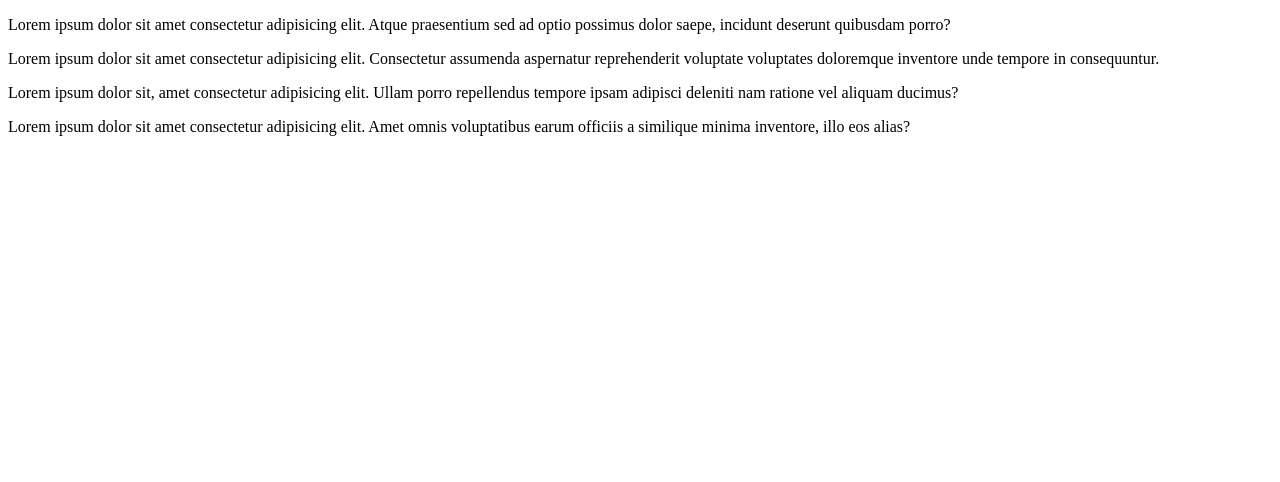
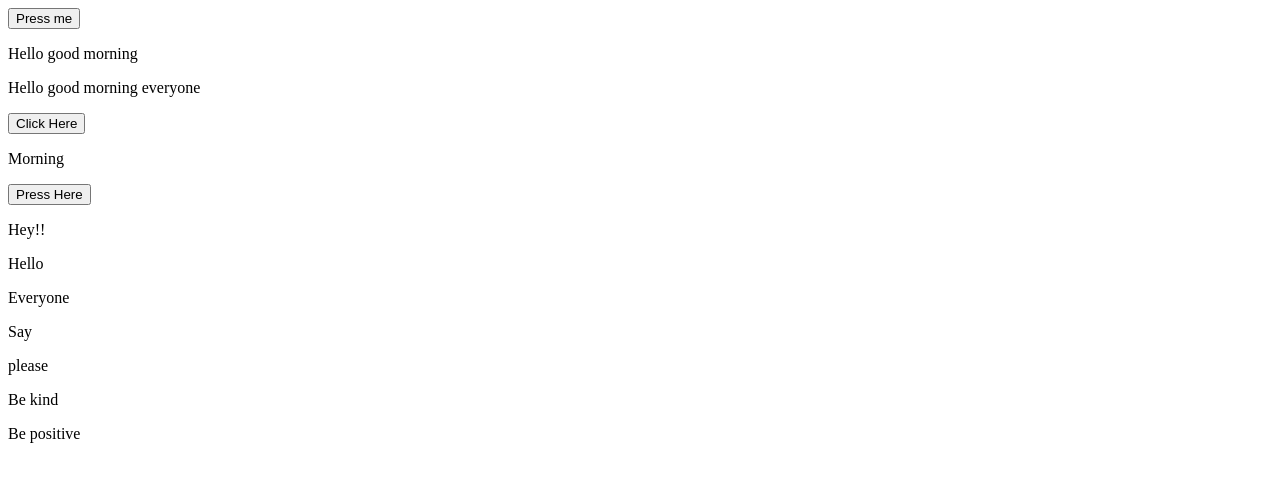
Before and after one commit to Keerthisgr/Frontend-Languages, a plain HTML site: page newOne.html in a window 1280 px wide. Drawn offline with Linux system fonts and the light colour scheme.

Commit message:
26/10/2024

```diff
--- a/newOne.html
+++ b/newOne.html
@@ -1,32 +1,47 @@
 <!DOCTYPE html>
 <html lang="en">
-
 <head>
     <meta charset="UTF-8">
     <meta name="viewport" content="width=device-width, initial-scale=1.0">
-    <link rel="stylesheet" media="screen" type="text/css" href="newOne.css">
     <title>Document</title>
+    <script src="example.js"></script>
+    <script>
+        // let emp1 = {id:101,name:'Kavana',course:'MBA'}
+        function ClickOn(){
+            // const variable = document.getElementById('pTag1').innerHTML;
+            // console.log(variable);
+            var name = document.getElementById('pTag3').innerHTML;
+            document.getElementById('pTag3').innerHTML = 'Hello Morning!';
+            document.getElementById('pTag4').innerHTML = 'Smart Developers!';
+            const pi=3.14;
+            console.log(pi)
+            // pi=4556;
+            // console.log(pi)
+            var name='keerthi';
+            console.log(name);
+            var name='KEERTHI S R';
+            console.log(name);
+            let course='MCA';
+            console.log(course);
+            course='MBA';
+            console.log(course);
+        }
+    </script>
 </head>
-
 <body>
-    <div id="divOne">
-        <p>Lorem ipsum dolor sit amet consectetur adipisicing elit. Atque praesentium sed ad optio possimus dolor saepe,
-            incidunt deserunt quibusdam porro?</p>
-    </div>
-     <div id="divTwo">
-        <p>Lorem ipsum dolor sit amet consectetur adipisicing elit. Consectetur assumenda aspernatur reprehenderit
-            voluptate voluptates doloremque inventore unde tempore in consequuntur.</p>
-    </div>
-    <div id="divThree">
-        <p>Lorem ipsum dolor sit, amet consectetur adipisicing elit. Ullam porro repellendus tempore ipsam adipisci
-            deleniti nam ratione vel aliquam ducimus?
-        </p>
-    </div>
-    <div id="divFour">
-        <p>Lorem ipsum dolor sit amet consectetur adipisicing elit. Amet omnis voluptatibus earum officiis a similique
-            minima inventore, illo eos alias?</p>
-    </div>
-
+    <button onclick="pressMe()">Press me</button>
+    <p id="pTag1">Hello good morning</p>
+    <p id="pTag2">Hello good morning everyone</p>
+    <button onclick="ClickOn()">Click Here</button>
+    <p id="pTag3">Morning</p>
+    <p id="pTag4"></p>
+    <button onclick="newClick()">Press Here</button>
+    <p class="pClass">Hey!!</p>
+    <p class="pClass">Hello</p>
+    <p class="pClass">Everyone</p>
+    <p name="newName">Say</p>
+    <p name="newName">please</p>
+    <p>Be kind</p>
+    <p>Be positive</p>
 </body>
-
 </html>
```
